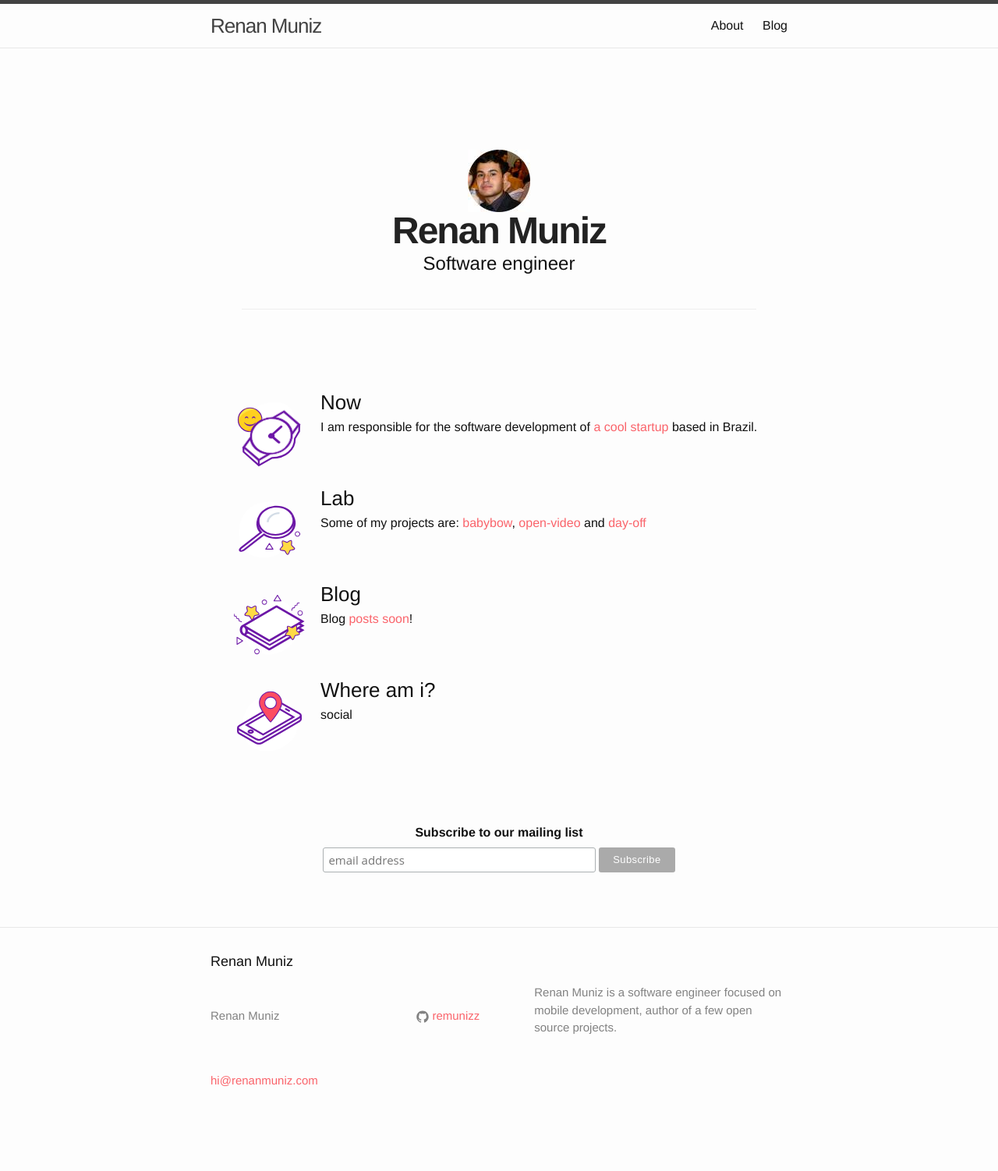
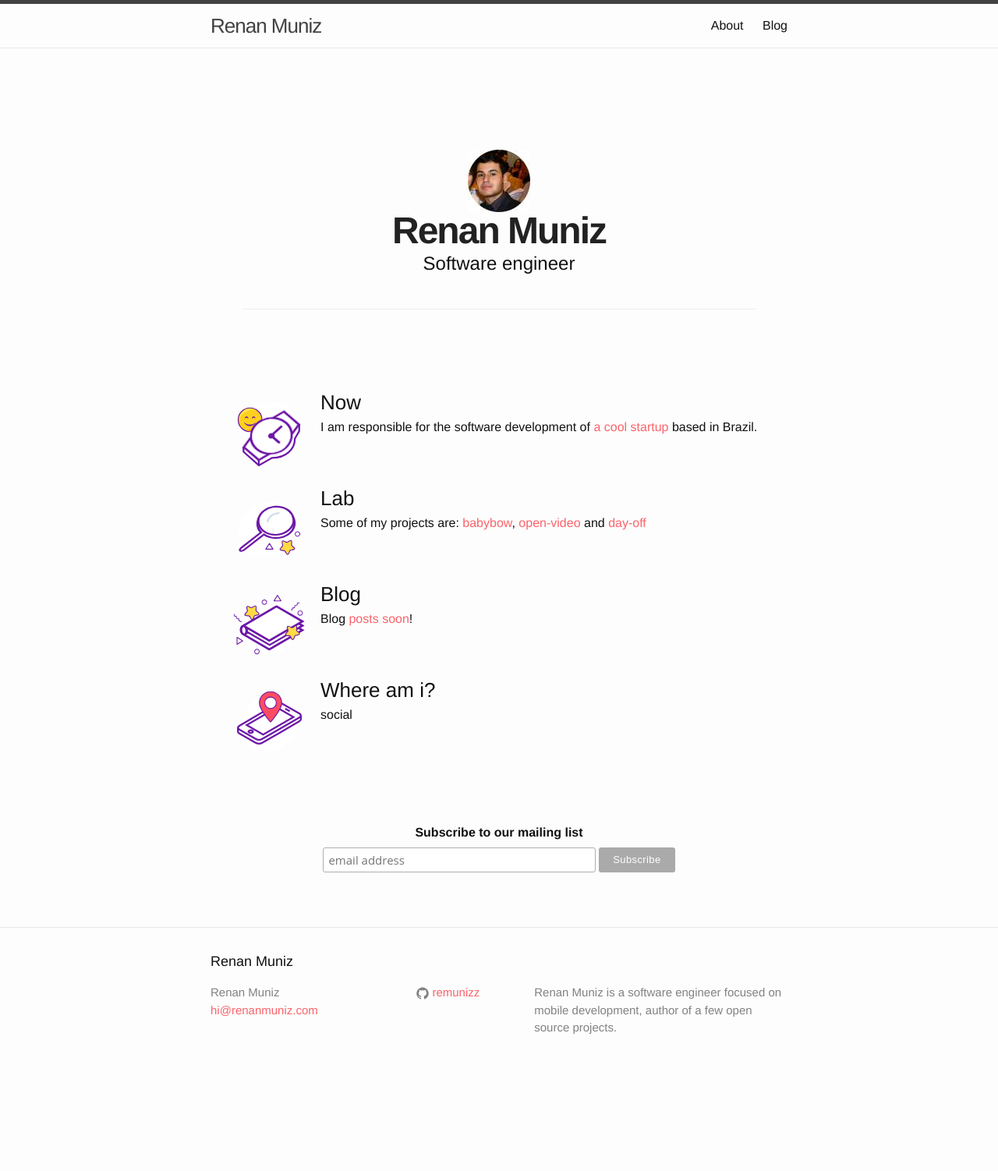
Before and after one commit to remunizz/remunizz.github.io, a Jekyll site: the page built from index.html, in a window 1280 px wide. Shown: the whole page at 78% size. Built offline with Jekyll 4.4.1, drawn with Linux system fonts in a browser that asks for light colours; after the commit the page ends 1405 px from its top, so only the background shows below that.

Commit message:
Fix CSS li elements padding

```diff
--- a/_sass/_layout.scss
+++ b/_sass/_layout.scss
@@ -162,8 +162,6 @@
     }
 }
 
-
-
 /**
  * Page content
  */
@@ -193,8 +191,6 @@
     display: block;
     font-size: 24px;
 }
-
-
 
 /**
  * Posts
@@ -294,7 +290,6 @@
 li {
   list-style: none;
   display: block;
-  padding: 30px 0px;
 }
 
 .list-header ._bubble{
@@ -305,6 +300,10 @@
   background-position: center;
   margin-top: 14px;
   margin-right: 16px;
+}
+
+.list-item {
+  padding: 30px 0px
 }
 
 .list-detail {
```
